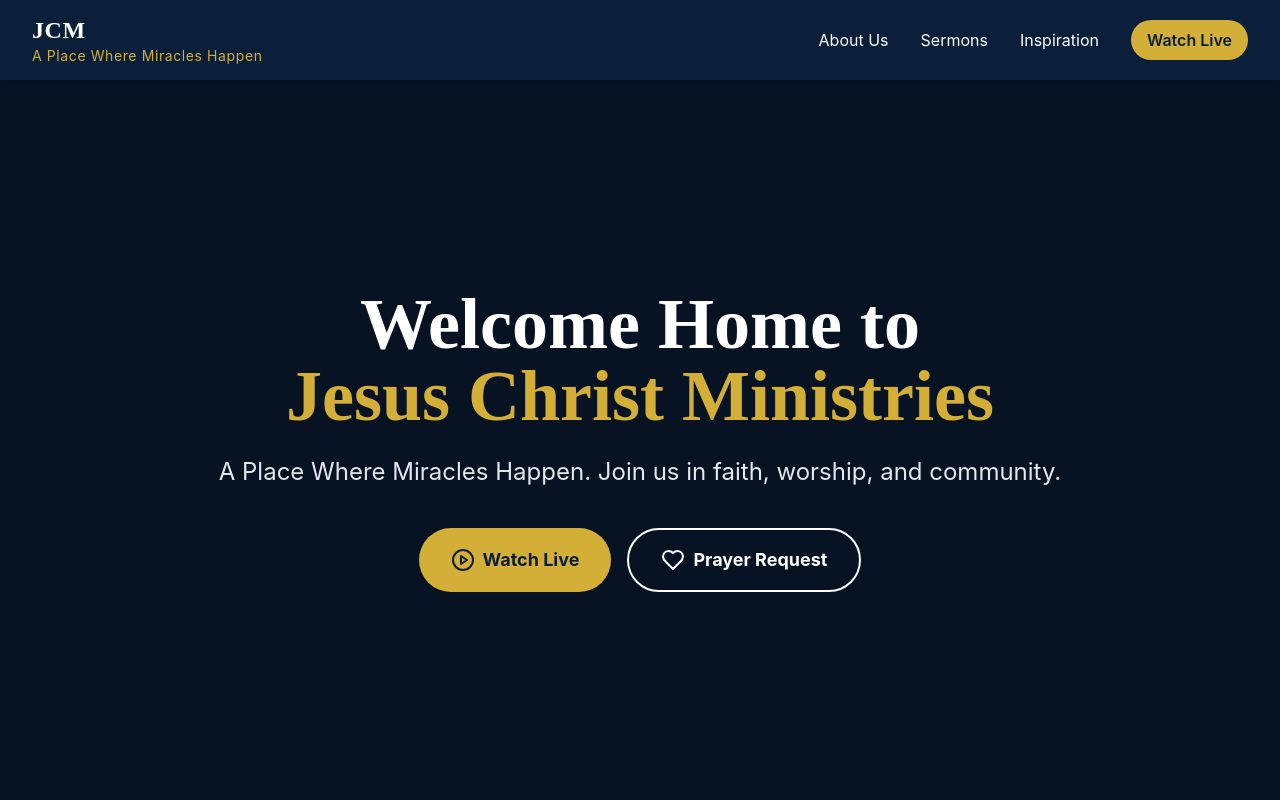
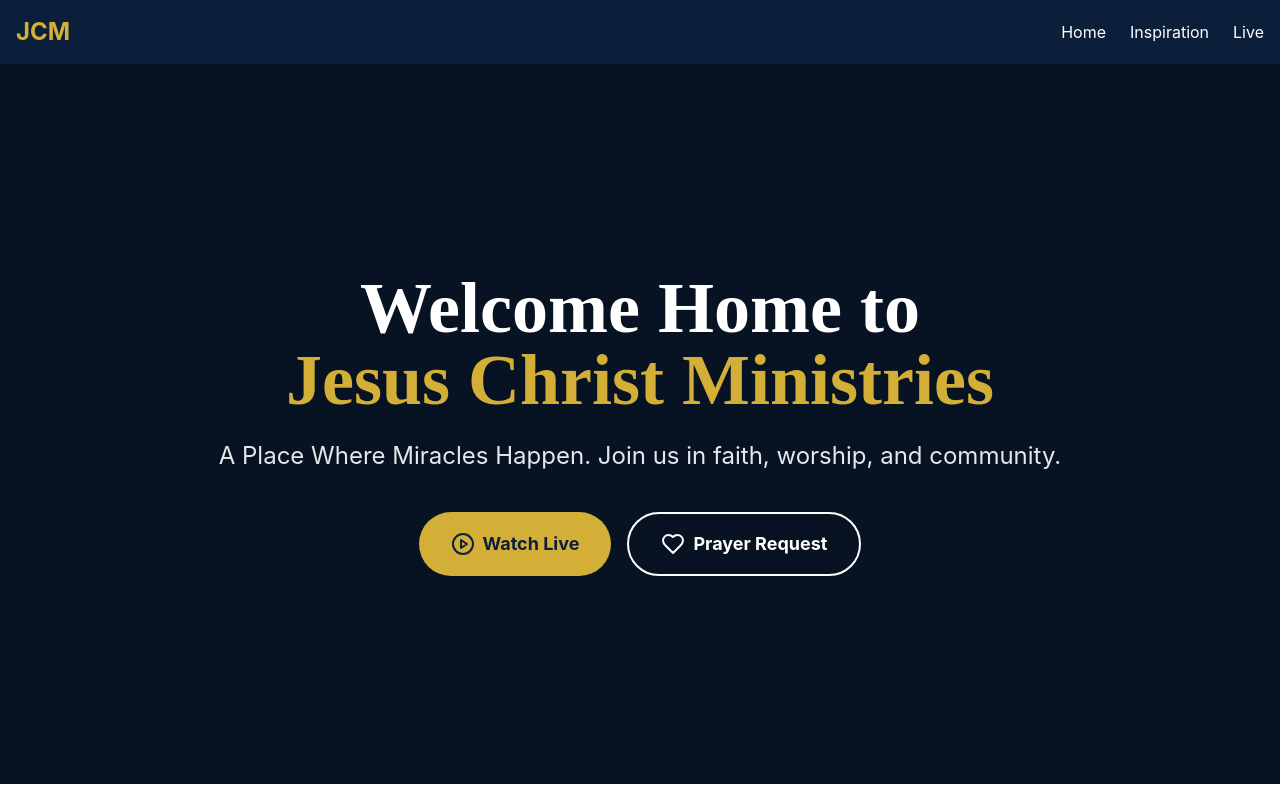
Before and after one commit to Keegzm1/JCM_SITE, a Next.js app: page / in a window 1280 px wide. Shown: the top 800 px of the page. Built offline with nearby package versions, Linux system fonts and the light colour scheme.

Commit message:
Create missing provider and Navbar component files to fix build errors

```diff
--- a/app/providers.tsx
+++ b/app/providers.tsx
@@ -1,54 +1,7 @@
 'use client'
-import { createContext, useContext, useState, useEffect } from 'react'
 
-type Theme = 'light' | 'dark'
+import { ReactNode } from 'react'
 
-interface AppContextType {
-  theme: Theme
-  toggleTheme: () => void
-  favorites: string[]
-  toggleFavorite: (verseId: string) => void
+export function AppProviders({ children }: { children: ReactNode }) {
+  return <>{children}</>
 }
-
-const AppContext = createContext<AppContextType | undefined>(undefined)
-
-export function AppProviders({ children }: { children: React.ReactNode }) {
-  const [theme, setTheme] = useState<Theme>('light')
-  const [favorites, setFavorites] = useState<string[]>([])
-
-  useEffect(() => {
-    const savedTheme = localStorage.getItem('jcm-theme') as Theme
-    const savedFavs = localStorage.getItem('jcm-favorites')
-    if (savedTheme) setTheme(savedTheme)
-    if (savedFavs) setFavorites(JSON.parse(savedFavs))
-  }, [])
-
-  const toggleTheme = () => {
-    const nextTheme = theme === 'light' ? 'dark' : 'light'
-    setTheme(nextTheme)
-    localStorage.setItem('jcm-theme', nextTheme)
-    document.documentElement.classList.toggle('dark', nextTheme === 'dark')
-  }
-
-  const toggleFavorite = (verseId: string) => {
-    const updated = favorites.includes(verseId)
-      ? favorites.filter(id => id !== verseId)
-      : [...favorites, verseId]
-    setFavorites(updated)
-    localStorage.setItem('jcm-favorites', JSON.stringify(updated))
-  }
-
-  return (
-    <AppContext.Provider value={{ theme, toggleTheme, favorites, toggleFavorite }}>
-      <div className={theme === 'dark' ? 'dark bg-slate-900 text-white' : 'bg-cream text-charcoal'}>
-        {children}
-      </div>
-    </AppContext.Provider>
-  )
-}
-
-export function useApp() {
-  const context = useContext(AppContext)
-  if (!context) throw new Error('useApp must be used within AppProviders')
-  return context
-}
--- a/components/Navbar.tsx
+++ b/components/Navbar.tsx
@@ -1,46 +1,20 @@
 'use client'
-import { useState } from 'react';
-import Link from 'next/link';
-import { Menu, X } from 'lucide-react';
+
+import Link from 'next/link'
 
 export default function Navbar() {
-  const [isOpen, setIsOpen] = useState(false);
-
   return (
-    <nav className="sticky top-0 z-50 bg-navy text-white shadow-md">
-      <div className="max-w-7xl mx-auto px-4 sm:px-6 lg:px-8">
-        <div className="flex justify-between h-20 items-center">
-          <Link href="/" className="font-serif text-2xl font-bold tracking-wide">
-            JCM <span className="text-gold text-sm font-sans block font-normal">A Place Where Miracles Happen</span>
-          </Link>
-
-          <div className="hidden md:flex space-x-8 items-center">
-            <Link href="/about" className="hover:text-gold transition-colors">About Us</Link>
-            <Link href="/sermons" className="hover:text-gold transition-colors">Sermons</Link>
-            <Link href="/inspiration" className="hover:text-gold transition-colors">Inspiration</Link>
-            <Link href="/live" className="text-navy bg-gold px-4 py-2 rounded-full font-semibold hover:bg-white transition-colors">
-              Watch Live
-            </Link>
-          </div>
-
-          <div className="md:hidden flex items-center">
-            <button onClick={() => setIsOpen(!isOpen)} className="text-white">
-              {isOpen ? <X size={28} /> : <Menu size={28} />}
-            </button>
-          </div>
+    <nav className="bg-navy text-white shadow-md">
+      <div className="max-w-7xl mx-auto px-4 py-4 flex justify-between items-center">
+        <Link href="/" className="text-2xl font-bold text-gold">
+          JCM
+        </Link>
+        <div className="flex gap-6">
+          <Link href="/" className="hover:text-gold transition">Home</Link>
+          <Link href="/inspiration" className="hover:text-gold transition">Inspiration</Link>
+          <Link href="/live" className="hover:text-gold transition">Live</Link>
         </div>
       </div>
-
-      {isOpen && (
-        <div className="md:hidden bg-navy border-t border-gray-700">
-          <div className="px-2 pt-2 pb-3 space-y-1 sm:px-3">
-            <Link href="/about" className="block px-3 py-2 text-base font-medium hover:bg-gold hover:text-navy rounded-md">About Us</Link>
-            <Link href="/sermons" className="block px-3 py-2 text-base font-medium hover:bg-gold hover:text-navy rounded-md">Sermons</Link>
-            <Link href="/inspiration" className="block px-3 py-2 text-base font-medium hover:bg-gold hover:text-navy rounded-md">Inspiration</Link>
-            <Link href="/live" className="block px-3 py-2 text-base font-medium text-gold font-bold">Watch Live</Link>
-          </div>
-        </div>
-      )}
     </nav>
-  );
+  )
 }
```
